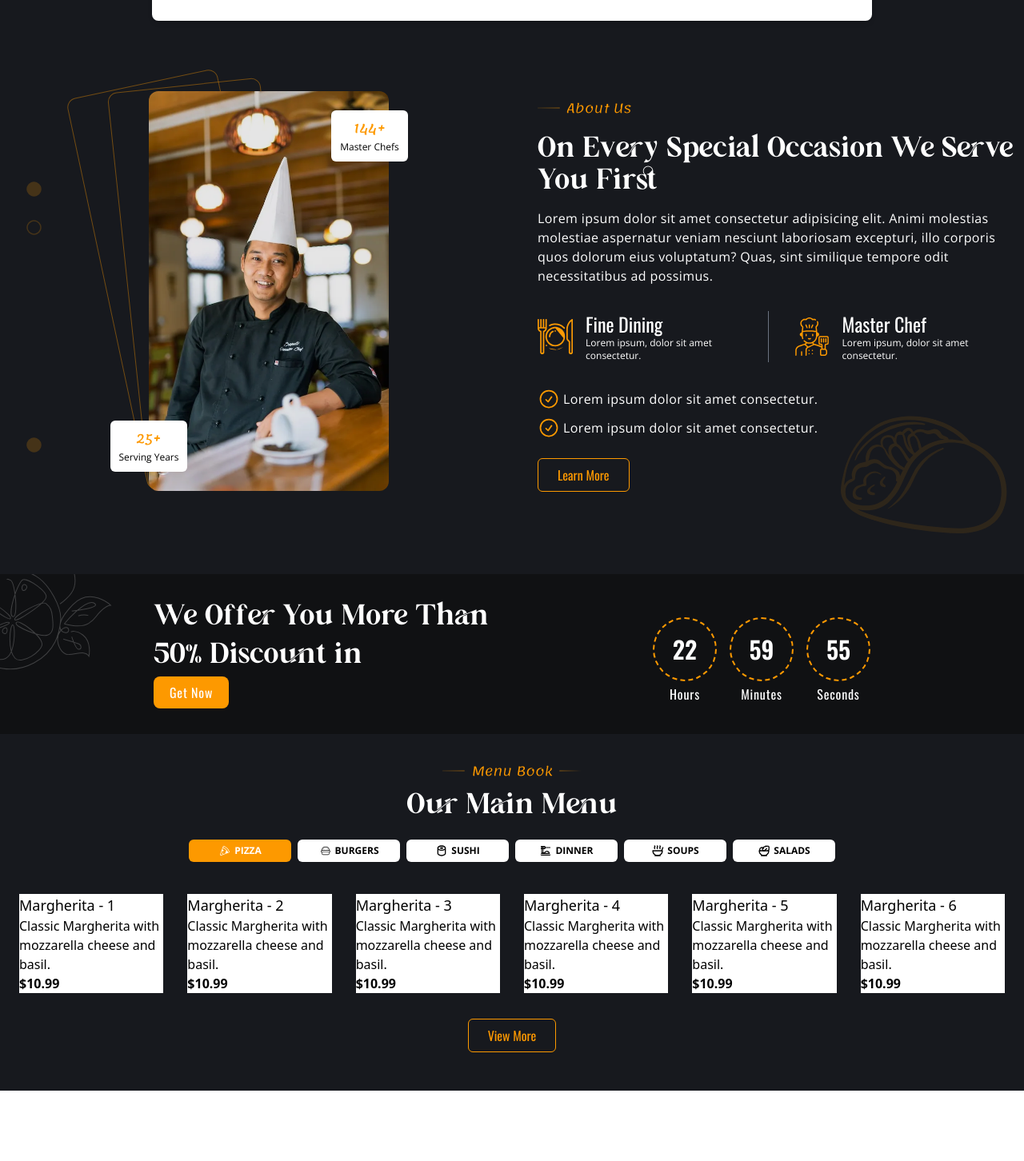
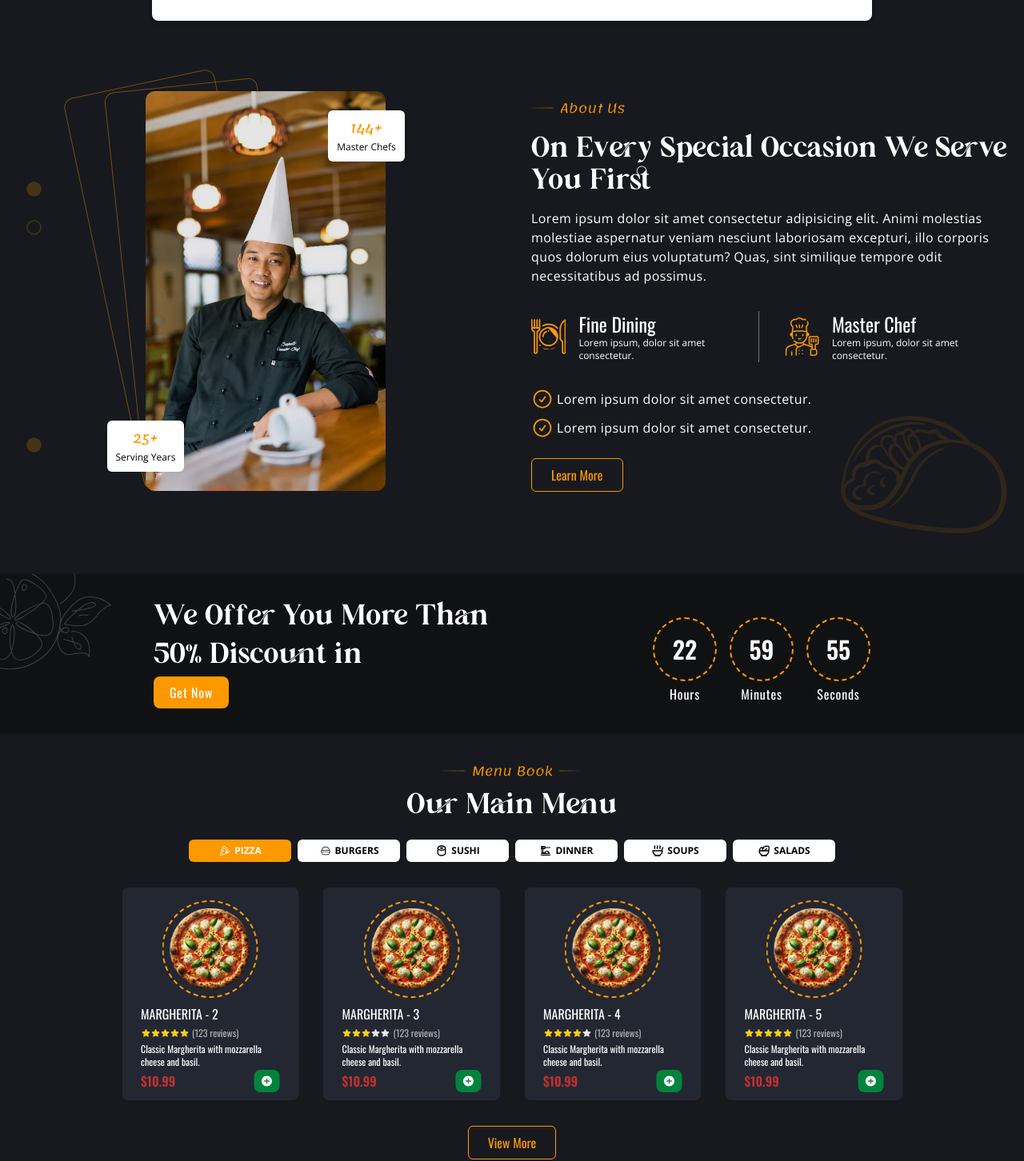
Before and after one commit to margsoftbf/Fusion-Feast-Restaurant, a Next.js app: page / in a window 1280 px wide. Shown: the part 790-2242 px from the top of the page at 80% size. Before the commit the page ends 2154 px from the top, so only its background shows below. Built offline with nearby package versions, Linux system fonts and the light colour scheme.

Commit message:
Styling our menu, swiper, add redux, slices, add cart, remove cart

```diff
--- a/src/components/About.tsx
+++ b/src/components/About.tsx
@@ -37,7 +37,7 @@ const About = () => {
 						<Image
 							src='/assets/about/chefAbout.webp'
 							style={imageStyle}
-							objectFit='cover'
+							className='object-cover'
 							fill={true}
 							quality={75}
 							alt='Chef cooking in the kitchen'
@@ -45,7 +45,7 @@ const About = () => {
 					</div>
 				</div>
 				<Taco className='w-60 h-60 absolute bottom-0 right-0 opacity-40 lg:opacity-100' />
-				<div className='text-white md:w-1/2 relative flex flex-col items-center justify-center md:items-start'>
+				<div className='text-white md:w-1/2 relative flex flex-col mr-4 items-center justify-center md:items-start'>
 					<div className='flex items-center justify-center gap-2 relative my-2'>
 						<SubTitleLeft className='w-7 h-7' />
 						<h2 className='font-lemonada text-myOrange font-light'>About Us</h2>
--- /dev/null
+++ b/src/components/Cart.tsx
@@ -0,0 +1,40 @@
+import { useDispatch, useSelector } from 'react-redux';
+import { RootState } from '@/store/store';
+import { removeFromCart } from '@/store/cartSlice';
+
+interface CartProps {
+	isCartOpen: boolean;
+	toggleCart: () => void;
+	cartItemsCount: number;
+}
+
+const Cart: React.FC<CartProps> = ({ isCartOpen, toggleCart }) => {
+	const dispatch = useDispatch();
+	const cartItems = useSelector((state: RootState) => state.cart.items);
+
+	const handleRemoveItem = (productId: number) => {
+		dispatch(removeFromCart(productId));
+	};
+	return (
+		<div className={`${isCartOpen ? 'block' : 'hidden'}`}>
+			{cartItems.length === 0 ? (
+				<p>Your cart is empty.</p>
+			) : (
+				<ul>
+					{cartItems.map((item) => (
+						<li key={item.id} className='flex justify-between items-center'>
+							<span>{item.name}</span>
+							<span>
+								${item.price.toFixed(2)} x {item.quantity}
+							</span>
+							<button onClick={() => handleRemoveItem(item.id)}>Remove</button>
+						</li>
+					))}
+				</ul>
+			)}
+			<button onClick={toggleCart}>Close Cart</button>
+		</div>
+	);
+};
+
+export default Cart;
--- a/src/components/Category.tsx
+++ b/src/components/Category.tsx
@@ -39,7 +39,7 @@ const Category = () => {
 					))}
 				</div>
 
-				<div className='mx-auto flex flex-col px-4 py-2 sm:px-6 lg:max-w-8xl my-2'>
+				<div className='mx-auto  flex flex-col px-4 sm:px-6 lg:max-w-5xl my-2'>
 					{categories
 						.filter(
 							(category) =>
--- a/src/components/CategoryBox.tsx
+++ b/src/components/CategoryBox.tsx
@@ -1,8 +1,16 @@
-import { Product } from '@/data/data';
+import { Product } from '@/types/types';
 import Link from 'next/link';
+import Image from 'next/image';
+import ButtonEmpty from './common/ButtonEmpty';
 import { Swiper, SwiperSlide } from 'swiper/react';
+import { Autoplay } from 'swiper/modules';
 import 'swiper/css';
-import ButtonEmpty from './common/ButtonEmpty';
+import { StarIcon } from '@heroicons/react/24/solid';
+import { IoMdAddCircle } from 'react-icons/io';
+import { useDispatch } from 'react-redux';
+import { addItem } from '@/store/cartSlice';
+
+import { CartItem } from '@/types/types'
 
 type CategoryBoxProps = {
 	categorySlug: string;
@@ -13,11 +21,31 @@ const CategoryBox: React.FC<CategoryBoxProps> = ({
 	products,
 	categorySlug,
 }) => {
+	const dispatch = useDispatch();
+
+	const handleAddToCart = (product: Product) => {
+		const cartItem: CartItem = {
+			...product,
+			quantity: 1,
+		};
+
+		dispatch(addItem(cartItem));
+	};
+
 	return (
 		<div className='mt-6 gap-x-4 gap-y-10 sm:gap-x-6  md:gap-y-0 lg:gap-x-8 flex flex-col items-center'>
 			<Swiper
 				spaceBetween={30}
 				slidesPerView={1}
+				pagination={{ clickable: true }}
+				speed={1000}
+				autoplay={{
+					delay: 4000,
+					disableOnInteraction: false,
+				}}
+				loop={true}
+				grabCursor={true}
+				modules={[Autoplay]}
 				breakpoints={{
 					500: {
 						slidesPerView: 2,
@@ -28,21 +56,59 @@ const CategoryBox: React.FC<CategoryBoxProps> = ({
 					1024: {
 						slidesPerView: 4,
 					},
-					1280: {
-						slidesPerView: 6,
-					},
 				}}
-				className='w-full'
+				className='w-full mx-auto'
 			>
 				{products.map((product) => (
-					<SwiperSlide
-						key={product.id}
-						className='flex justify-center bg-white'
-					>
-						<div className='flex flex-col justify-center relative'>
-							<h2 className='text-lg font-medium'>{product.name}</h2>
-							<p>{product.description}</p>
-							<p className='font-bold'>${product.price}</p>
+					<SwiperSlide key={product.id} className='flex justify-center'>
+						<div className='flex flex-col justify-center bg-third relative p-2 rounded-lg'>
+							<div className='rounded-full border-dashed border-2 border-myOrange p-2 m-2 mx-auto'>
+								<Image
+									src={`/${product.img}`}
+									alt={product.name}
+									width={100}
+									height={100}
+								/>
+							</div>
+							<div className='px-4'>
+								<h2 className='text-base uppercase font-medium font-oswald text-white'>
+									{product.name}
+								</h2>
+								<div className='flex items-center  py-1'>
+									{[0, 1, 2, 3, 4].map((rating) => (
+										<StarIcon
+											key={rating}
+											className={`${
+												product.rating > rating
+													? 'text-yellow-400'
+													: 'text-gray-200'
+											}
+												'h-3 w-3 flex-shrink-0'
+											`}
+											aria-hidden='true'
+										/>
+									))}
+									<span className='ml-1 text-xs font-oswald text-myGray'>
+										({product.reviews} reviews)
+									</span>
+								</div>
+								<p className='text-white font-oswald text-xs'>
+									{product.description.length > 100
+										? `${product.description.slice(0, 100)}...`
+										: product.description}
+								</p>
+								<div className='flex flex-row justify-between items-center'>
+									<p className='font-bold text-myRed font-oswald py-1'>
+										${product.price}
+									</p>
+									<button
+										className='h-7 w-8 rounded-lg flex items-center justify-center bg-myGreen hover:bg-myOrange duration-200 transition ease-linear'
+										onClick={() => handleAddToCart(product)}
+									>
+										<IoMdAddCircle className='text-white w-6' />
+									</button>
+								</div>
+							</div>
 						</div>
 					</SwiperSlide>
 				))}
--- a/src/data/data.tsx
+++ b/src/data/data.tsx
@@ -2,6 +2,7 @@ import { CiPizza, CiBurger } from 'react-icons/ci';
 import { BiSushi } from 'react-icons/bi';
 import { MdOutlineDinnerDining } from 'react-icons/md';
 import { LuSoup, LuSalad } from 'react-icons/lu';
+import { Product } from '@/types/types';
 
 export type Category = {
 	name: string;
@@ -9,16 +10,6 @@ export type Category = {
 	icon: JSX.Element;
 };
 
-export type Product = {
-	id: number;
-	name: string;
-	categorySlug: string;
-	img: string;
-	rating: number;
-	reviews: number;
-	price: number;
-	description: string;
-};
 
 export const categories: Category[] = [
 	{ name: 'Pizza', slug: 'pizza', icon: <CiPizza /> },
@@ -55,7 +46,7 @@ export const products: Product[] = [
 		name: 'Margherita - 3',
 		categorySlug: 'pizza',
 		img: './assets/products/pizza/margherita.webp',
-		rating: 4.5,
+		rating: 3,
 		reviews: 123,
 		price: 10.99,
 		description: 'Classic Margherita with mozzarella cheese and basil.',
@@ -65,7 +56,7 @@ export const products: Product[] = [
 		name: 'Margherita - 4',
 		categorySlug: 'pizza',
 		img: './assets/products/pizza/margherita.webp',
-		rating: 4.5,
+		rating: 4,
 		reviews: 123,
 		price: 10.99,
 		description: 'Classic Margherita with mozzarella cheese and basil.',
--- a/src/pages/_app.tsx
+++ b/src/pages/_app.tsx
@@ -3,12 +3,14 @@ import '../styles/globals.css';
 import Head from 'next/head';
 import Navbar from '@/components/Navbar';
 import { useState } from 'react';
+import { Provider } from 'react-redux';
+import { store } from '@/store/store';
 
 const MyApp = ({ Component, pageProps }: AppProps) => {
 	const [showSearch, setShowSearch] = useState(false);
 
 	return (
-		<>
+		<Provider store={store}>
 			<Head>
 				<title>Fusion Feast Restaurant</title>
 				<meta name='description' content='Fusion Feast Restaurant' />
@@ -19,7 +21,7 @@ const MyApp = ({ Component, pageProps }: AppProps) => {
 			<main onClick={() => setShowSearch(false)} className='m-auto'>
 				<Component {...pageProps} setShowSearch={setShowSearch} />
 			</main>
-		</>
+		</Provider>
 	);
 };
 
--- /dev/null
+++ b/src/store/cartSlice.ts
@@ -0,0 +1,26 @@
+import { createSlice, PayloadAction } from '@reduxjs/toolkit';
+
+import { CartItem } from '@/types/types';
+interface CartState {
+	items: CartItem[];
+}
+
+const initialState: CartState = {
+	items: [],
+};
+
+const cartSlice = createSlice({
+	name: 'cart',
+	initialState,
+	reducers: {
+		addItem: (state, action: PayloadAction<CartItem>) => {
+			state.items.push(action.payload);
+		},
+		removeFromCart: (state, action: PayloadAction<number>) => {
+			state.items = state.items.filter((item) => item.id !== action.payload);
+		},
+	},
+});
+
+export const { addItem, removeFromCart } = cartSlice.actions;
+export default cartSlice.reducer;
--- /dev/null
+++ b/src/store/store.ts
@@ -0,0 +1,10 @@
+import { configureStore } from '@reduxjs/toolkit';
+import cartReducer from './cartSlice';
+
+export const store = configureStore({
+	reducer: {
+		cart: cartReducer,
+	},
+});
+
+export type RootState = ReturnType<typeof store.getState>;
--- a/tailwind.config.ts
+++ b/tailwind.config.ts
@@ -17,7 +17,11 @@ const config: Config = {
 			colors: {
 				primary: '#101113',
 				secondary: '#17191E',
+				third: '#232732',
 				myOrange: '#FD9900',
+				myGray: '#B1B1B1',
+				myRed: '#c33130',
+				myGreen: '#02833d',
 			},
 			maxWidth: {
 				'8xl': '1440px',
```
Also changed, not shown: src/components/Navbar.tsx (+23 -9 lines), src/types/types.ts (+17 -2 lines).
